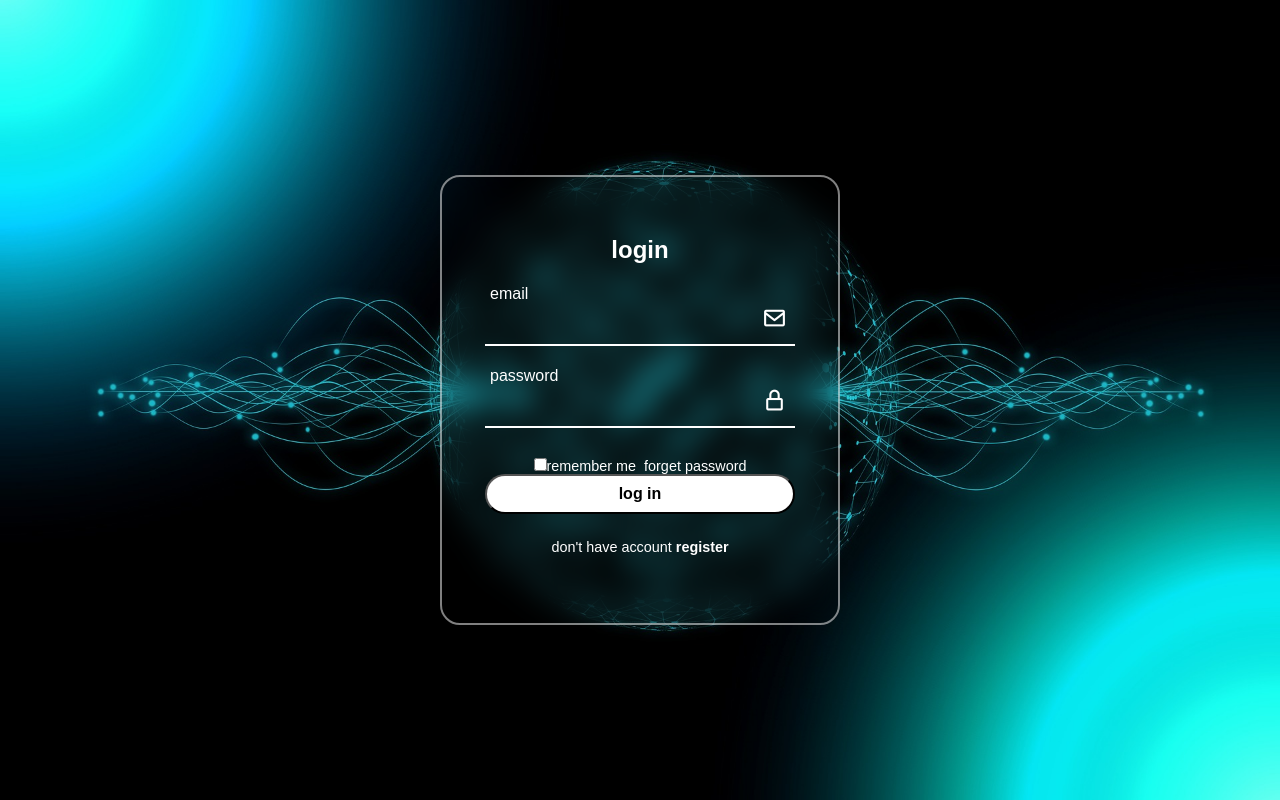
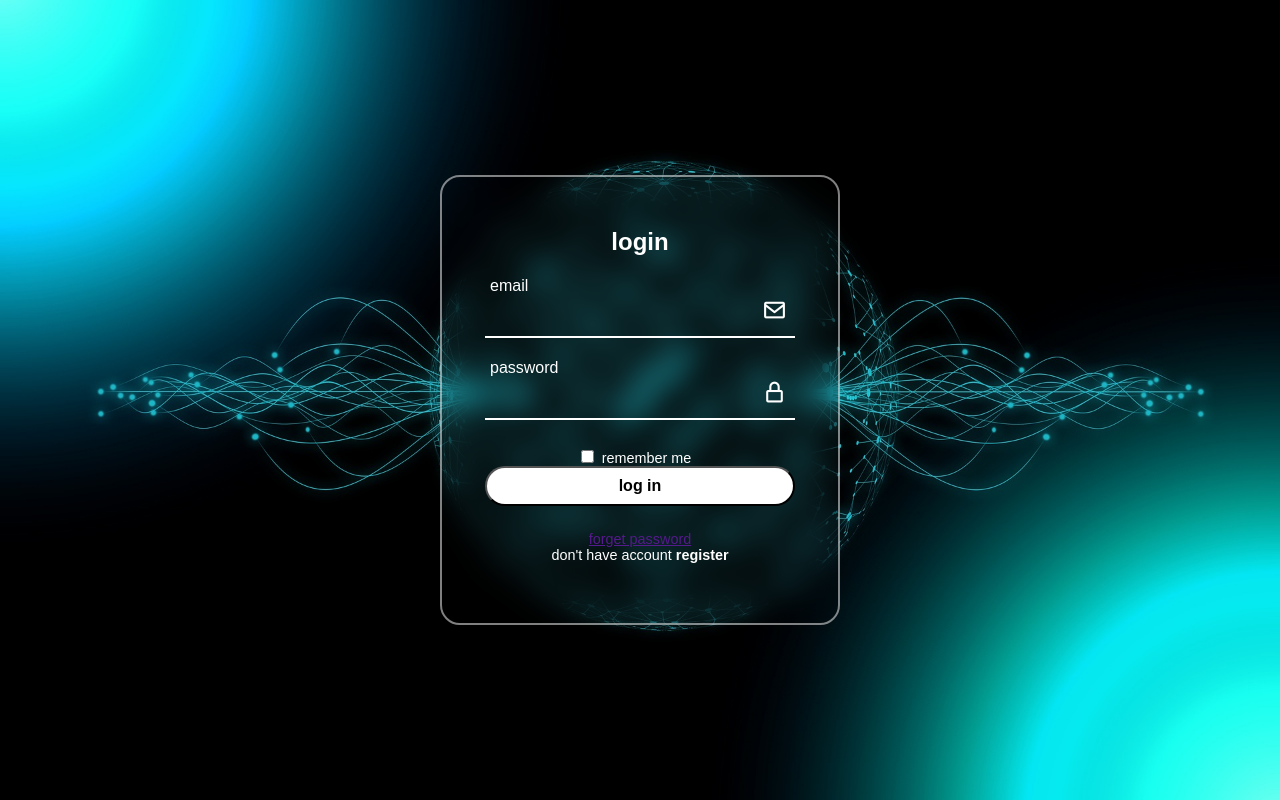
Before and after one commit to Adelnekiche/try, a plain HTML site: page index.html in a window 1280 px wide. Drawn offline with nearby package versions, Linux system fonts and the light colour scheme.

Commit message:
Update index.html

```diff
--- a/index.html
+++ b/index.html
@@ -25,12 +25,13 @@
             <label for="">password</label>
             </div>
             <div class="forget">
-                <label for=""><input type="checkbox">remember me &nbsp; </label>
-                <a href="#">forget password</a>
+                <label for=""><input type="checkbox">&nbsp;  remember me &nbsp; </label>
+
             </div>
                 <button>log in </button>
                 <div class="register">
-                    <p>don't have account <a href="#">register</a></p>
+                    <div class="oublier"><a  href="">forget password</a></div>
+                    <p class="inscription">don't have account <a href="">register</a></p>
 
 
         </div>
```
